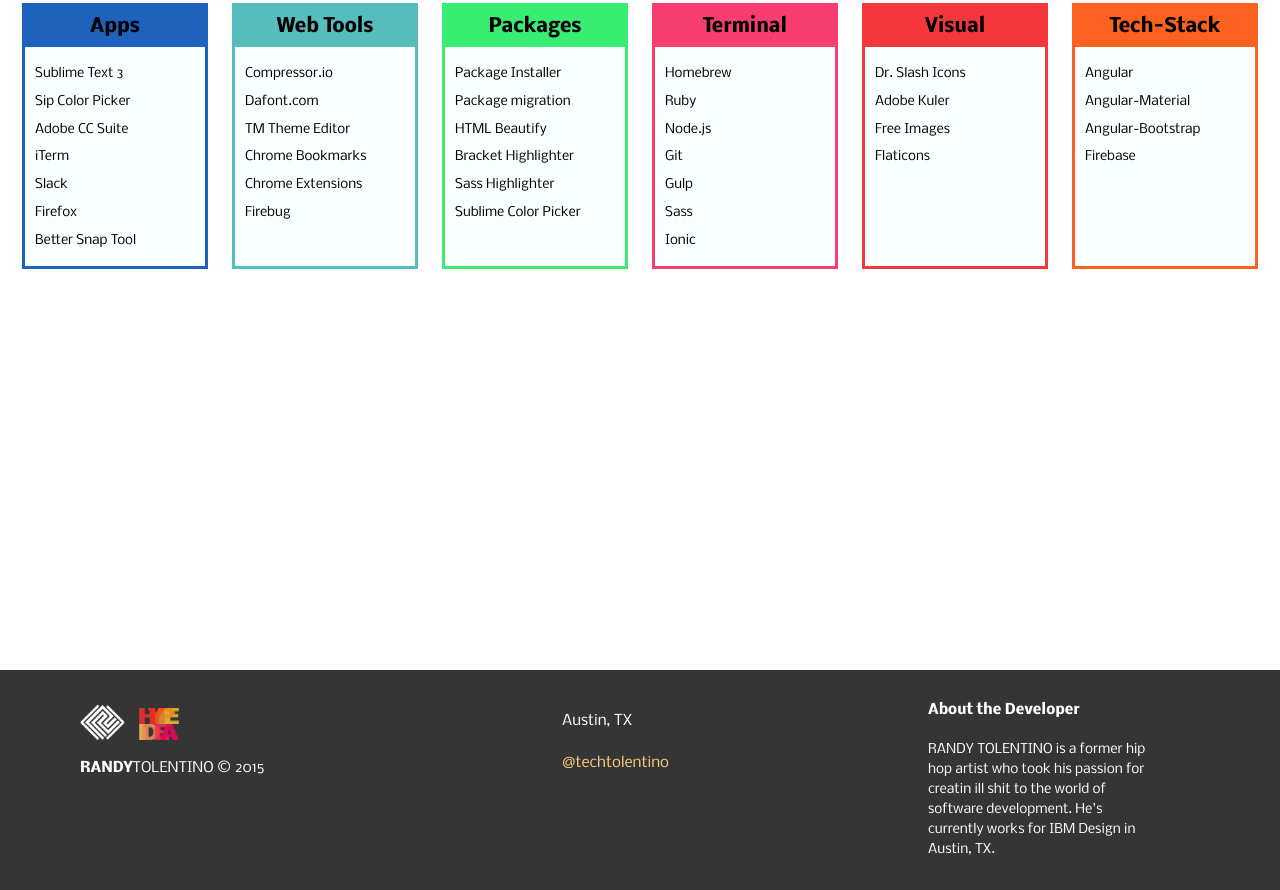
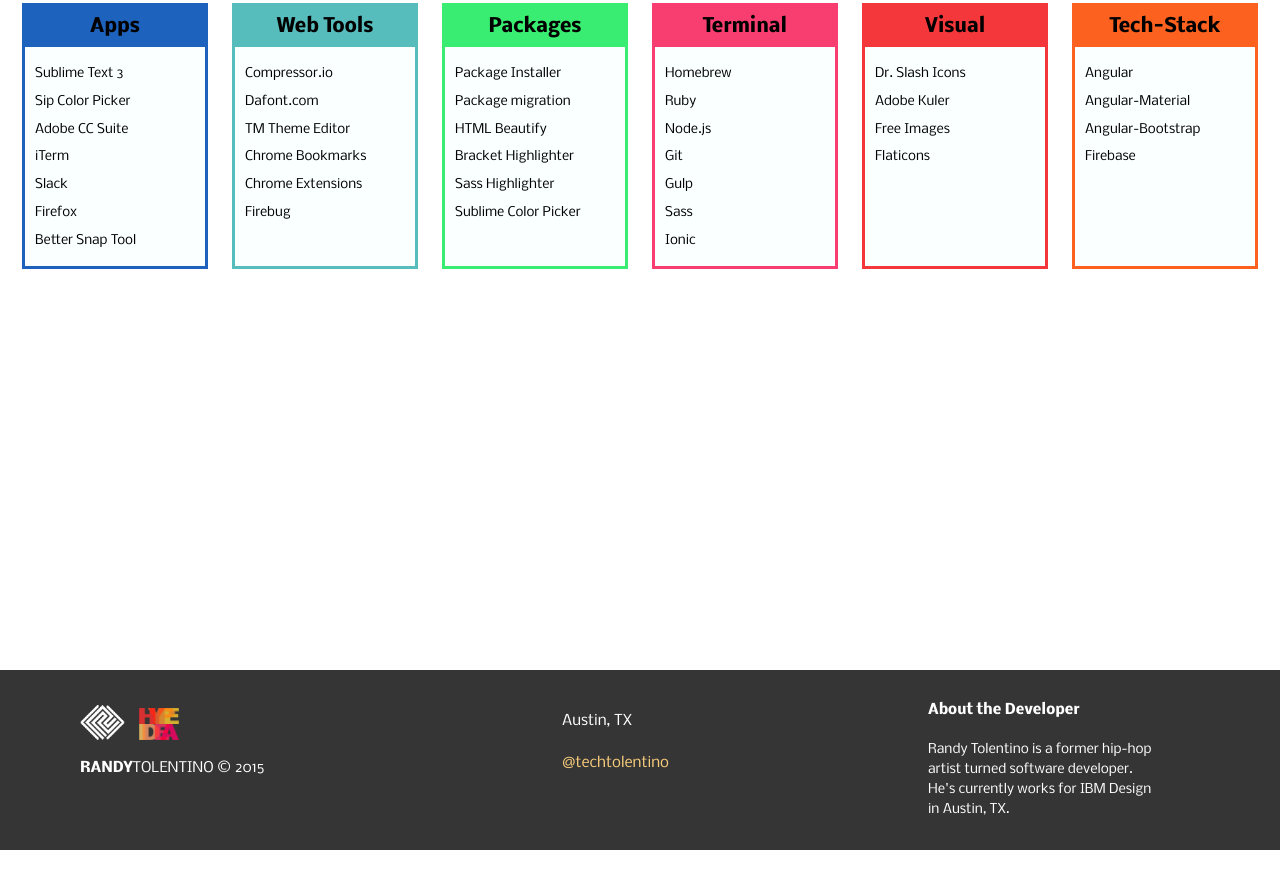
Before and after one commit to techtolentino/environment, a website: page index.html in a window 1280 px wide. Shown: the part 1870-2760 px from the top of the page. After the commit the page ends 2720 px from the top, so only its background shows below. Drawn offline with nearby package versions, Linux system fonts and the light colour scheme.

Commit message:
update about content

```diff
--- a/index.html
+++ b/index.html
@@ -105,7 +105,7 @@
 			<div class="footer-right">
 				<p class="footer-company-about">
 					<span>About the Developer</span>
-					RANDY TOLENTINO is a former hip hop artist who took his passion for creatin ill shit to the world of software development. He's currently works for IBM Design in Austin, TX.
+					Randy Tolentino is a former hip-hop artist turned software developer. He's currently works for IBM Design in Austin, TX.
 				</p>
 			</div>
 		</footer>
```
